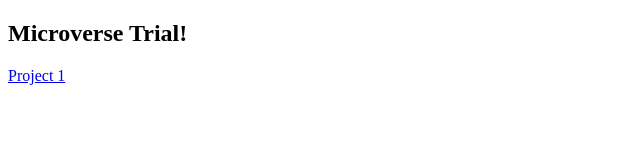
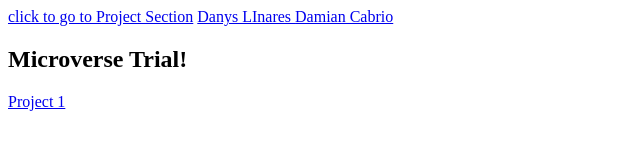
Before and after one commit to d4nQw3rty/Team-Damian-Danys, a plain HTML site: page index.html in a window 1280 px wide. Shown: the whole page, without its empty margins (0-640 px from the left). Drawn offline with Linux system fonts and the light colour scheme.

Commit message:
Update index.html

```diff
--- a/index.html
+++ b/index.html
@@ -22,7 +22,11 @@
 
     -->
     <script  src="js/index.js"></script>
-    <nav id="navbar"></nav>
+    <nav id="navbar">
+      <a href="#projects">click to go to Project Section</a>
+      <a href="https://github.com/d4nQw3rty" target="_blank">Danys LInares </a>
+      <a href="https://github.com/DamianCabrio" target="_blank">Damian Cabrio</a>
+    </nav>
     <section id="welcome-section">
       <h1>Microverse Trial!</h1>
     </section>
```
